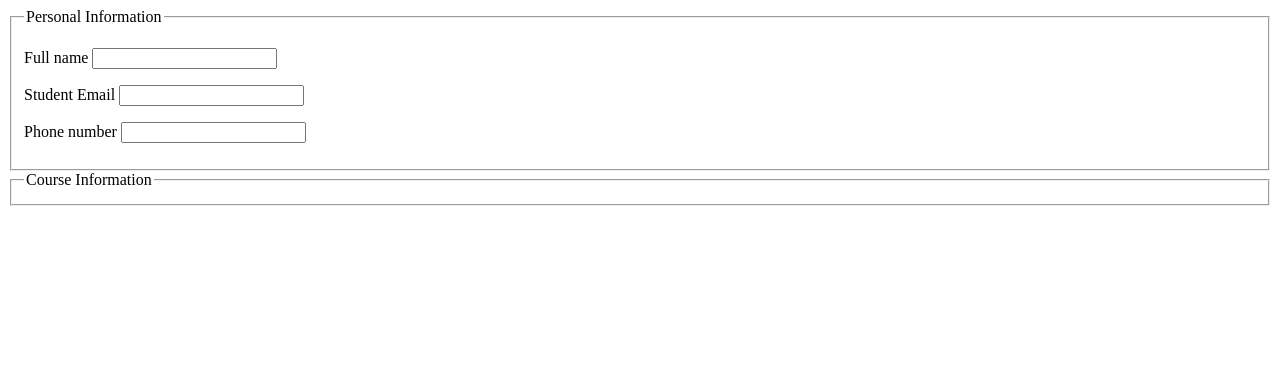
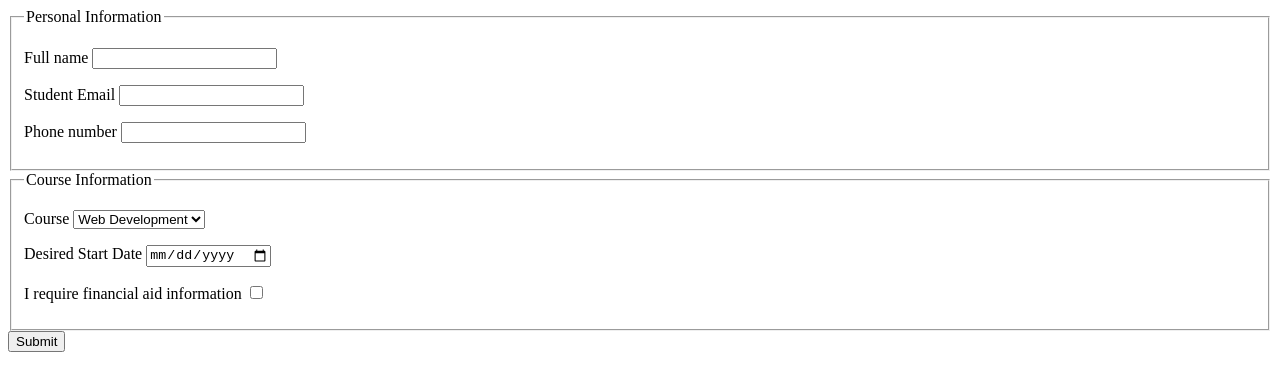
Before and after one commit to gretamaria1/Foundation25, a plain HTML site: page Lab3/ex1/index.html in a window 1280 px wide. Drawn offline with Linux system fonts and the light colour scheme.

Commit message:
Lab3 updates
Added the missing elements to Lab3 ex1

```diff
--- a/Lab3/ex1/index.html
+++ b/Lab3/ex1/index.html
@@ -24,6 +24,24 @@
         </fieldset>
         <fieldset>
             <legend>Course Information</legend>
-        </fieldset>
+            <p>
+                <label for="">Course</label>
+                <select name="which" id="">
+                    <option value="Web Development">Web Development</option>
+                    <option value="">Data Science</option>
+                    <option value="">Graphic Design</option>
+                </select>
+            </p>
+            <p>
+                <label for="">Desired Start Date</label>
+                <input type="date" name="Desired Start Date">
+            </p>
+            <p>
+                <label for="">I require financial aid information</label>
+                <input type="checkbox" name="financial aid">
+            </p>
+                </fieldset>
+        <input type="submit" value="Submit">
+    </form>
 </body>
 </html>
```
Also changed, not shown: 1 other file.
